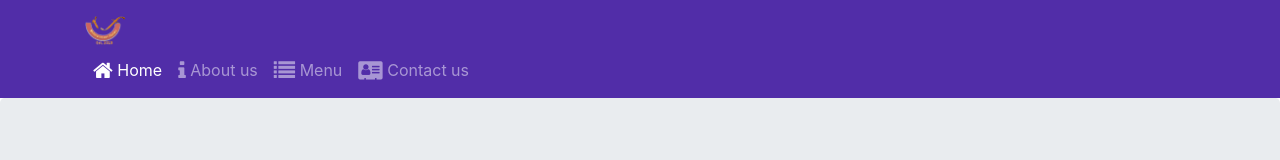
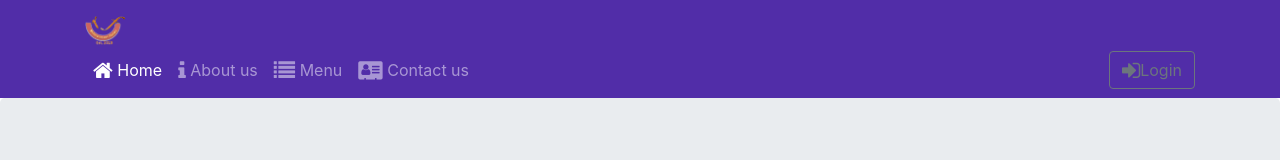
Before and after one commit to lmbernardo7520112/confusion, a React (Create React App) app: page /home in a window 1280 px wide. Shown: the top 160 px of the page. Built offline with nearby package versions, Linux system fonts and the light colour scheme.

Commit message:
Uncontrolled Form (Modal) 7:38

```diff
--- a/src/components/HeaderComponent.js
+++ b/src/components/HeaderComponent.js
@@ -1,5 +1,6 @@
 import React, { Component } from 'react';
-import { Navbar, NavbarBrand, Nav, NavbarToggler, Collapse, NavItem} from 'reactstrap';
+import { Navbar, NavbarBrand, Nav, NavbarToggler, Collapse, NavItem,
+    Button, Modal, ModalHeader, ModalBody} from 'reactstrap';
 import { NavLink } from 'react-router-dom';
 
 class Header extends Component {
@@ -7,15 +8,24 @@
     constructor(props){
         super(props);
         this.state = {
-            isNavOpen: false
+            isNavOpen: false,
+            isModalOpen: false
         };
         this.toggleNav = this.toggleNav.bind(this);
+        this.toggleModal = this.toggleModal.bind(this);
     }
 
     toggleNav() {
         this.setState({
             isNavOpen: !this.state.isNavOpen
-        })
+        });
+    }
+
+    toggleModal() {
+        this.setState({
+            isModalOpen: !this.state.isModalOpen
+        });
+
     }
 
     render () {
@@ -51,6 +61,14 @@
                                 </NavLink>
                             </NavItem>
                         </Nav>
+                        <Nav className='ml-auto' navbar>
+                            <NavItem>
+                                <Button outline onClick={this.toggleModal}>
+                                <span className='fa fa-sign-in fa-lg'></span>Login
+                                </Button>
+
+                            </NavItem>
+                        </Nav>
                         </Collapse>
                 </div>
                 </Navbar>
@@ -63,6 +81,12 @@
                         </div>
                     </div>
                 </div>
+                <Modal isOpen={this.state.isModalOpen} toggle={this.toggleModal}>
+                    <ModalHeader toggle={this.toggleModal}>Login</ModalHeader>
+                    <ModalBody>
+
+                    </ModalBody>
+                </Modal>
             </>
         );
     }
```
